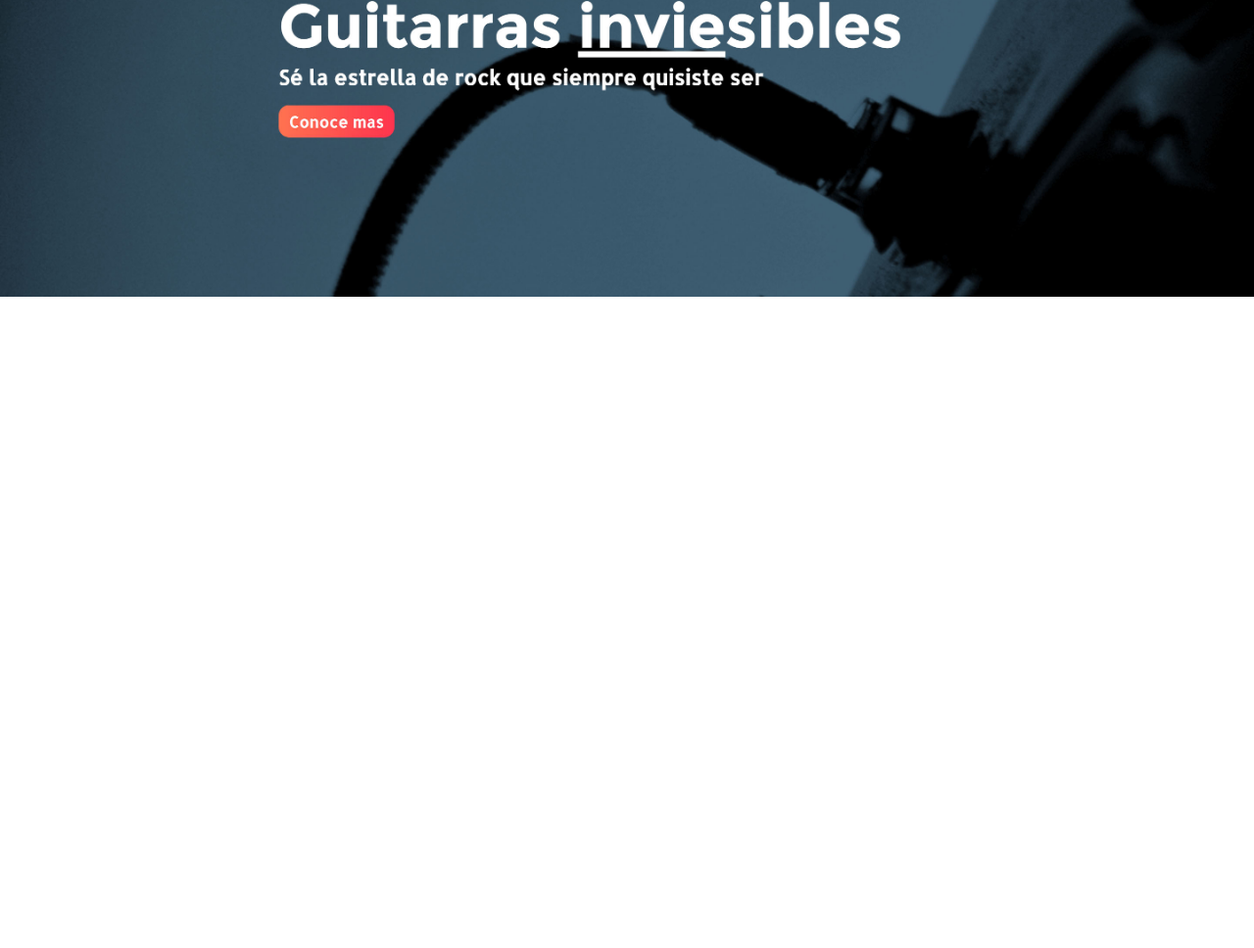
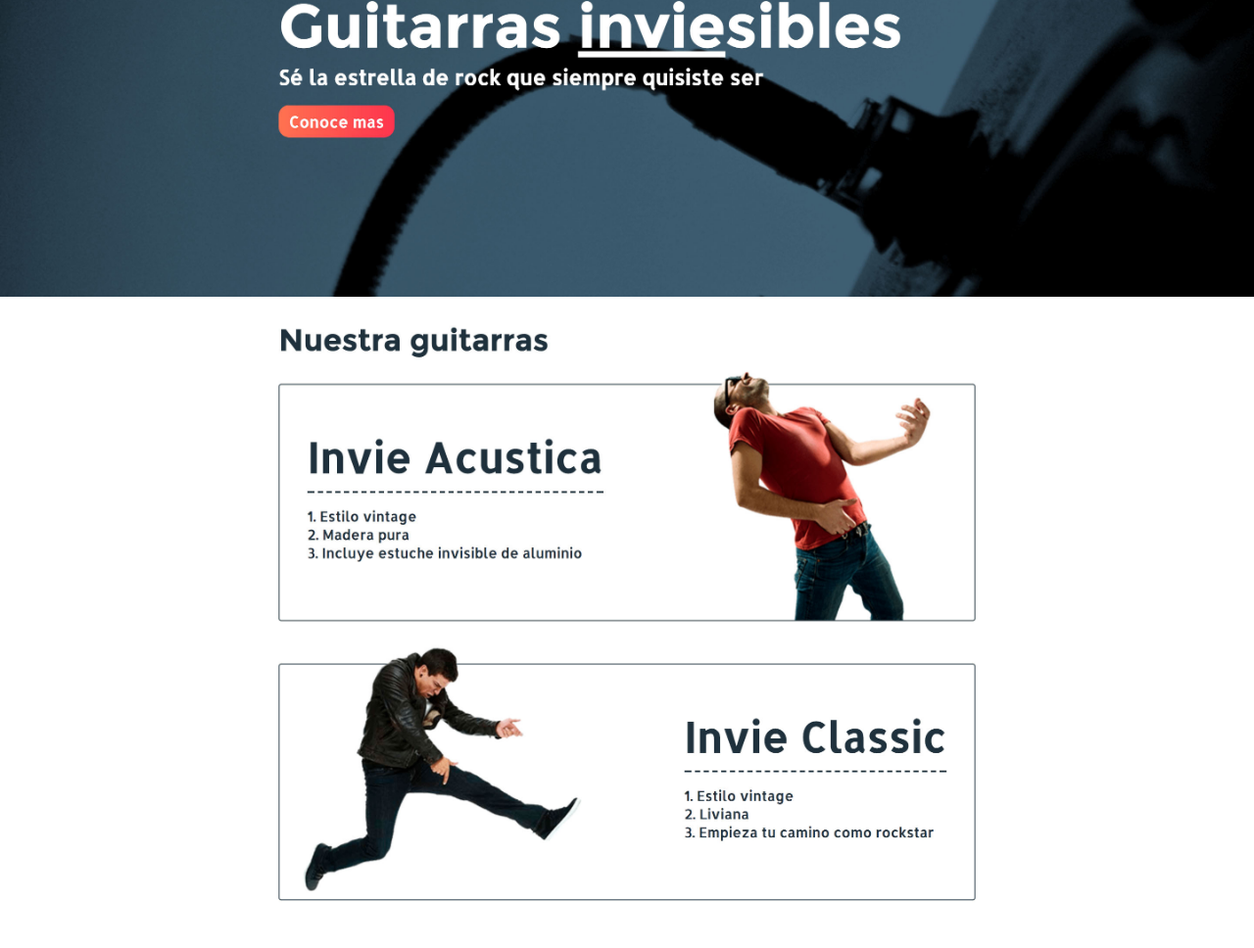
Before and after one commit to zearkiatos/invie-github, a plain HTML site: page index.html in a window 1280 px wide. Shown: the part 176-1144 px from the top of the page at 98% size. Before the commit the page ends 800 px from the top, so only its background shows below. Drawn offline with Linux system fonts and the light colour scheme.

Commit message:
Agregando guitarras

```diff
--- a/index.html
+++ b/index.html
@@ -24,5 +24,7 @@
 <body>
     <img src="assets/img/header.jpg" />
     <img src="assets/img/hero.jpg" />
+    <img src="assets/img/acustica.jpg" alt="">
+    <img src="assets/img/clasica.jpg" alt="">
 </body>
 </html>
```
